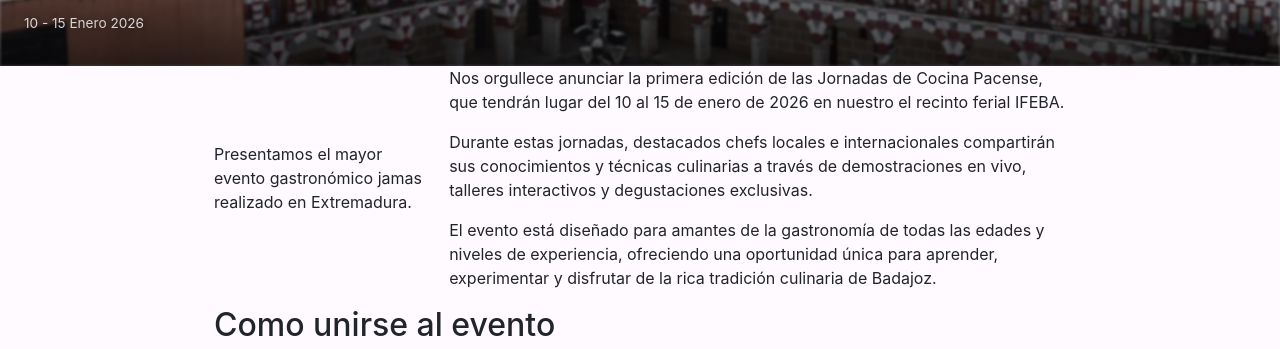
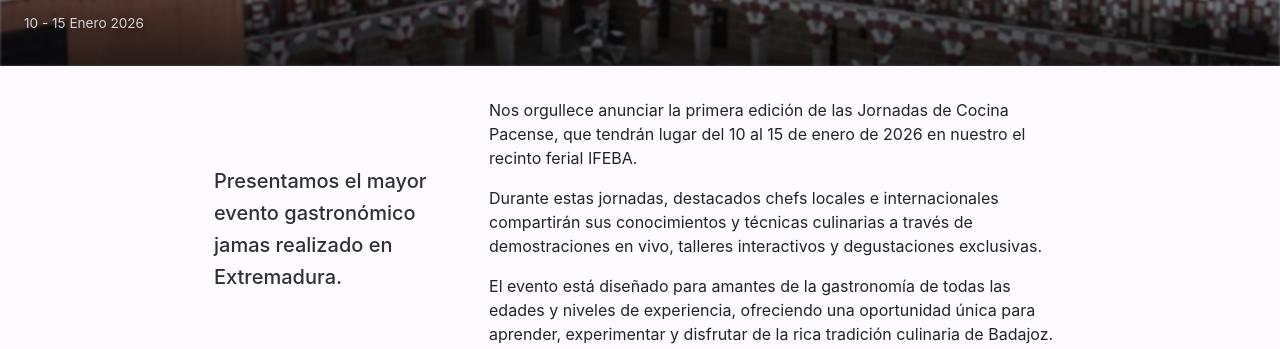
Before and after one commit to dacorder/herramientas-html-y-css-2-pec-2, a website built with Parcel: page src/media.html in a window 1280 px wide. Shown: the part 443-792 px from the top of the page. Built offline with nearby package versions, Linux system fonts and the light colour scheme.

Commit message:
PEC-2: Iterate lead and intro sections layouts

```diff
--- a/src/assets/styles/layouts/_media.scss
+++ b/src/assets/styles/layouts/_media.scss
@@ -62,7 +62,6 @@
       margin-bottom: 0.5rem;
     }
 
-
     &__body {
       max-width: 900px;
       margin: 0 auto;
@@ -74,6 +73,20 @@
       flex-direction: column;
       align-items: center;
       gap: 1rem;
+    }
+
+    &__lead {
+      font-size: 1.25rem;
+      font-weight: 500;
+      color: variables.$color-primary;
+      line-height: 1.6;
+      margin: 0;
+      text-align: start;
+      padding: 15px 0 0 0;
+    }
+
+    &__intro {
+      padding: 0;
     }
   }
 }
@@ -96,6 +109,10 @@
     max-width: 400px;
   }
 
+  .media-post__intro {
+      padding: 2rem 0;
+  }
+
   .media-post__content {
     flex-direction: row;
   }
--- a/src/media.html
+++ b/src/media.html
@@ -29,13 +29,13 @@
         <div class="media-post__body">
 
           <div class="media-post__content">
-            <section>
+            <section class="media-post__lead">
               <p>
                 Presentamos el mayor evento gastronómico jamas realizado en Extremadura.
               </p>
             </section>
 
-            <section>
+            <section class="media-post__intro">
               <p>
                 Nos orgullece anunciar la primera edición de las Jornadas de Cocina Pacense, que tendrán lugar del 10 al 15 de enero de 2026 en nuestro el recinto ferial IFEBA.
               </p>
```
